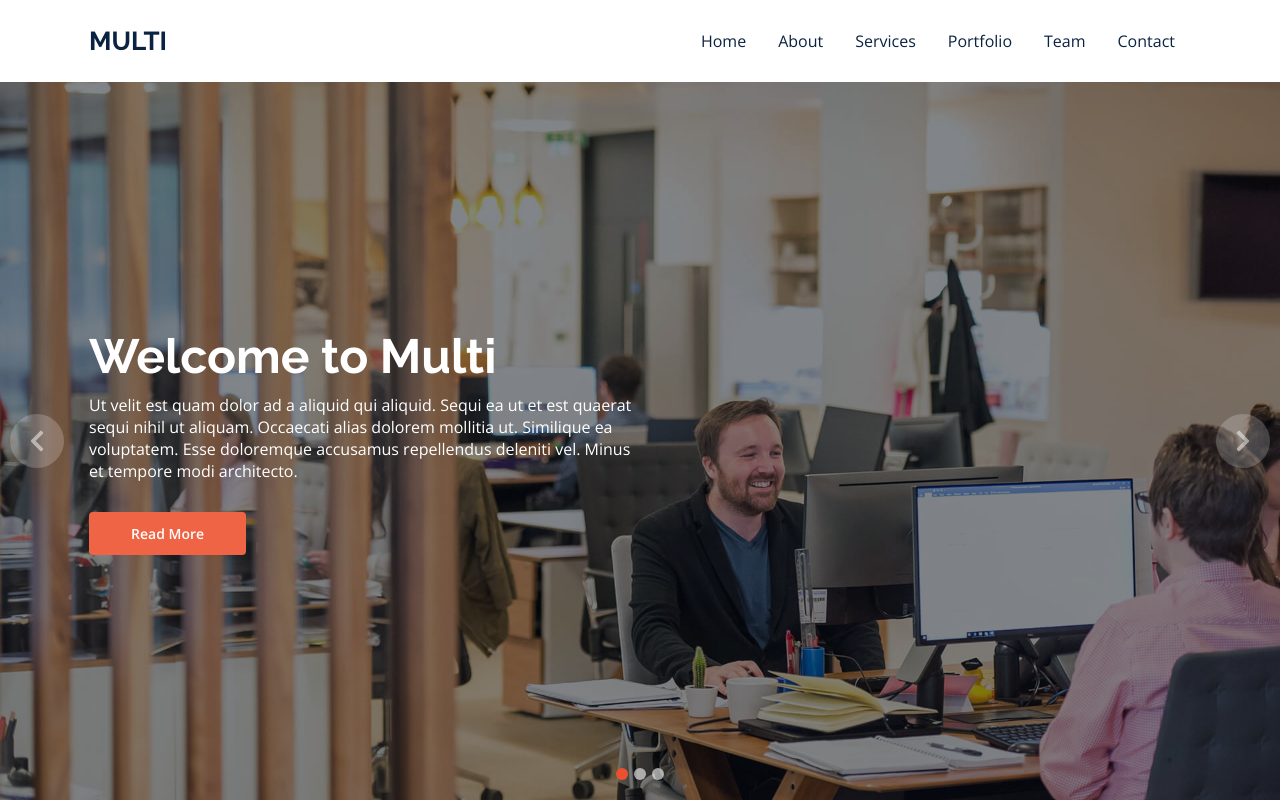
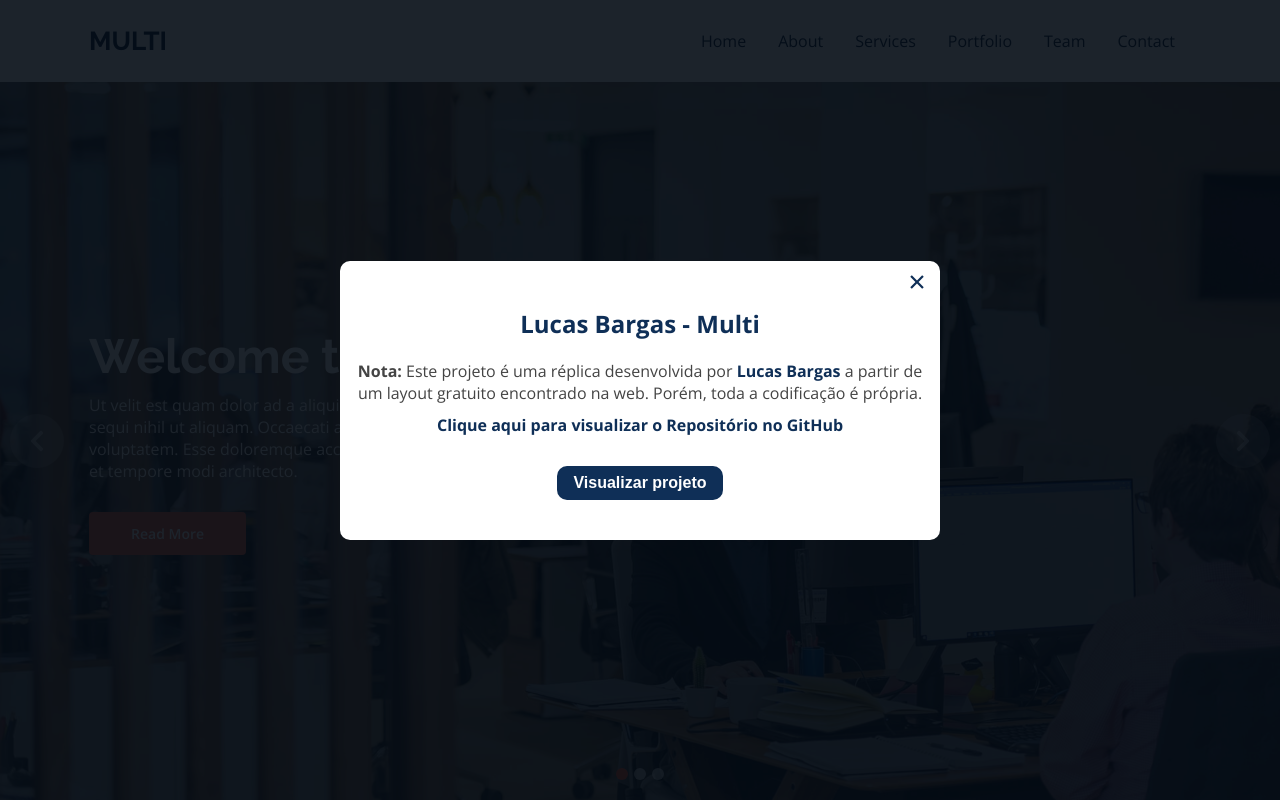
Before and after one commit to LucasBargas/multi, a React (Create React App) app: page / in a window 1280 px wide. Shown: the top 800 px of the page. Built offline with nearby package versions, Linux system fonts and the light colour scheme.

Commit message:
Modal de apresentação - ativado

```diff
--- a/src/pages/HomePage/Modal/Modal.js
+++ b/src/pages/HomePage/Modal/Modal.js
@@ -3,7 +3,7 @@ import * as S from './Modal.styles';
 import { IoCloseSharp } from 'react-icons/io5';
 
 const Modal = () => {
-  const [modal, setModal] = useState(false);
+  const [modal, setModal] = useState(true);
 
   const handleOutsideClick = ({ target, currentTarget }) => {
     if (target === currentTarget) setModal(false);
```
